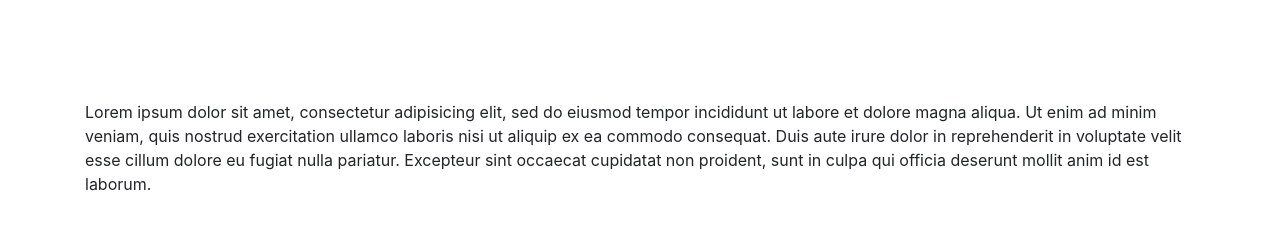
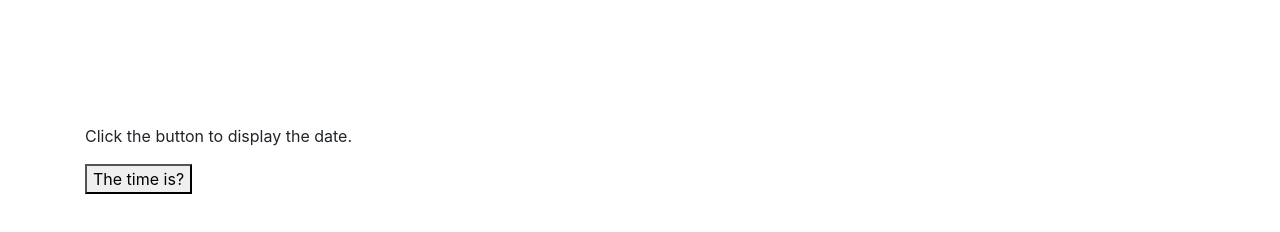
Before and after one commit to AnneMW/sos, a plain HTML site: page index.html in a window 1280 px wide. Drawn offline with Linux system fonts and the light colour scheme.

Commit message:
add date function

```diff
--- a/index.html
+++ b/index.html
@@ -5,10 +5,22 @@
     <title>S O S</title>
     <link href="styles.css" rel="stylesheet" type="text/css">
     <link rel="stylesheet" href="bootstrap.css" type="text/css">
-    <script type="text/javascript" src="scripts.js">
-    </script>
   </head>
   <body class="container">
-    <p>Lorem ipsum dolor sit amet, consectetur adipisicing elit, sed do eiusmod tempor incididunt ut labore et dolore magna aliqua. Ut enim ad minim veniam, quis nostrud exercitation ullamco laboris nisi ut aliquip ex ea commodo consequat. Duis aute irure dolor in reprehenderit in voluptate velit esse cillum dolore eu fugiat nulla pariatur. Excepteur sint occaecat cupidatat non proident, sunt in culpa qui officia deserunt mollit anim id est laborum.</p>
+    <br>
+    <p>Click the button to display the date.</p>
+    <button onclick="displayDate()">The time is?</button>
+    <br><br>
+    <p id="demo"></p>
+
+
+
+<script>
+    function displayDate() {
+      document.getElementById("demo").innerHTML = Date();
+    };
+
+    </script>
   </body>
+
 </html>
```
